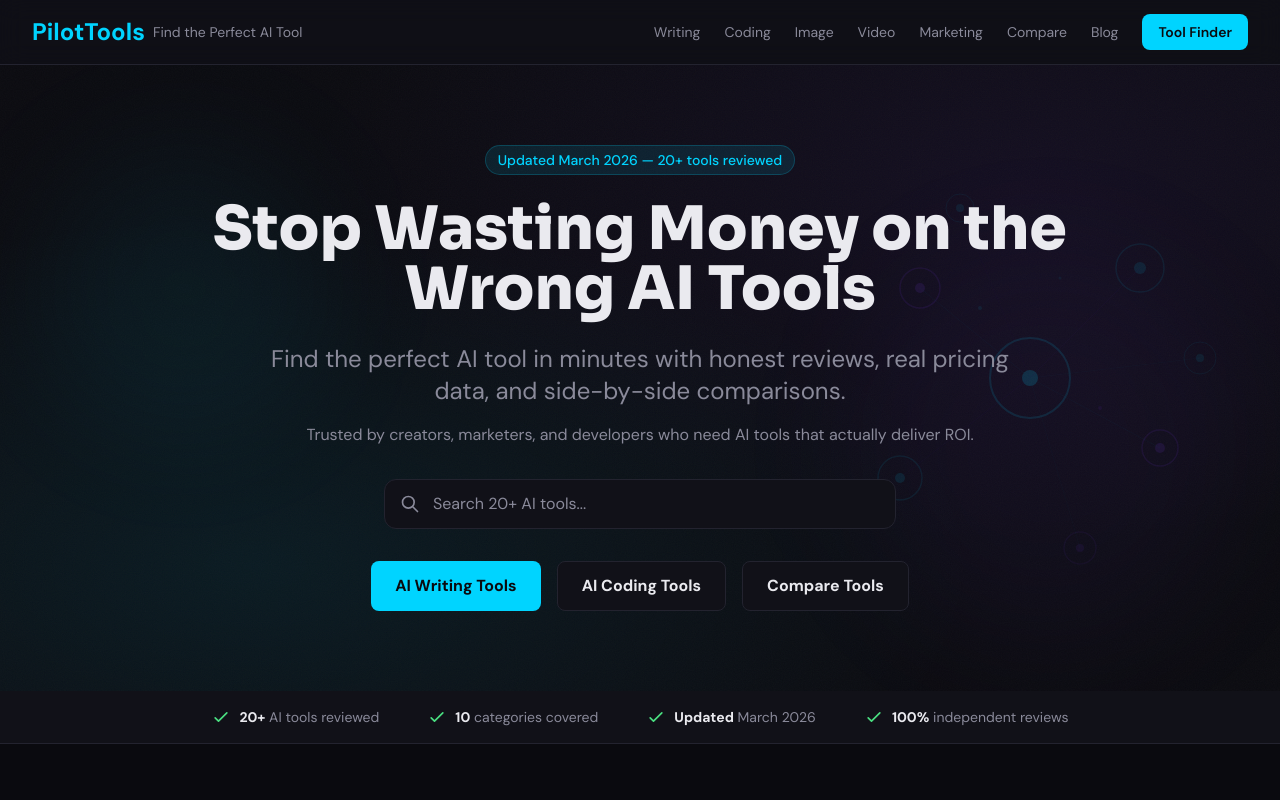
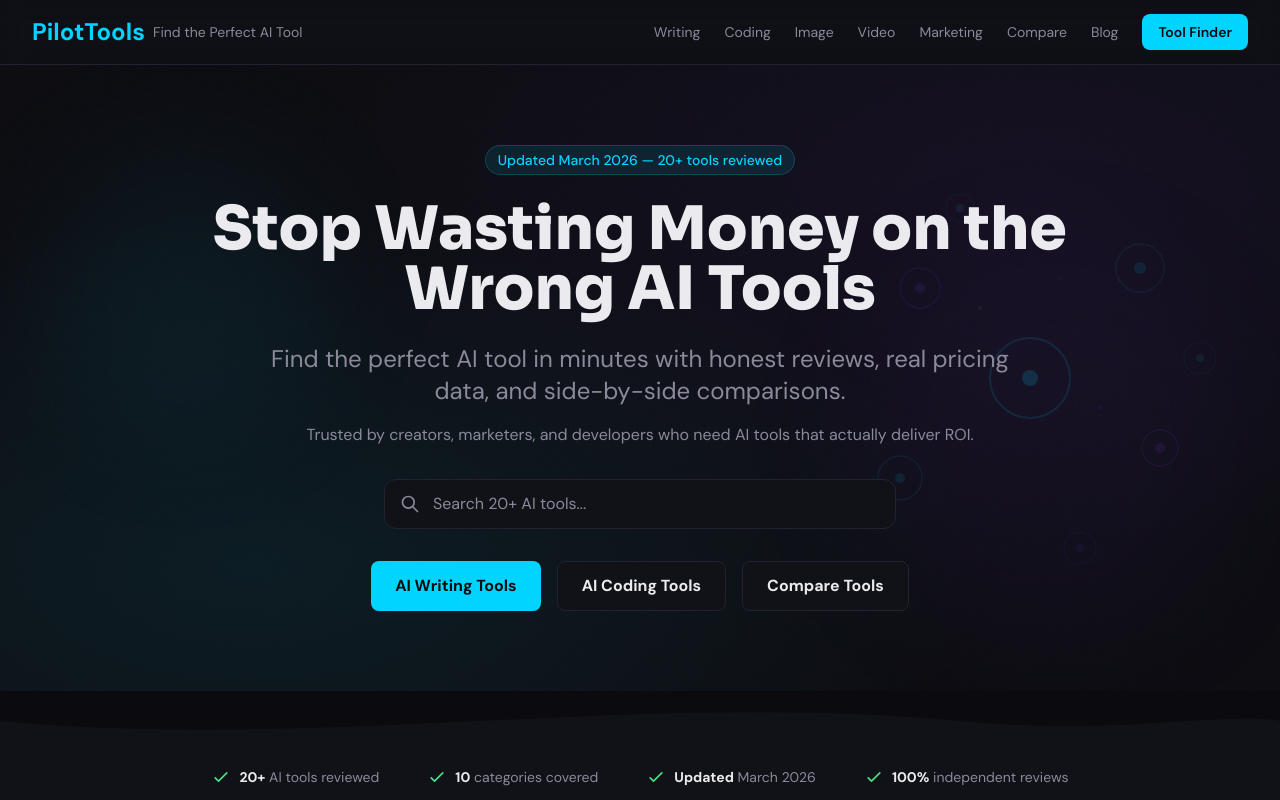
Before and after one commit to talhahbilal1-arch/social-media-empire, a Next.js app in the folder ai-tools-hub/: page / in a window 1280 px wide. Shown: the top 800 px of the page. Built offline with nearby package versions, Linux system fonts and the light colour scheme.

Commit message:
wip: ai-tools-hub/pages/index.js  17:56:12

```diff
--- a/ai-tools-hub/pages/index.js
+++ b/ai-tools-hub/pages/index.js
@@ -72,6 +72,8 @@
           </div>
         </div>
       </section>
+
+      <WaveDivider color="#111118" />
 
       {/* Social Proof Bar */}
       <section className="bg-dark-surface border-b border-dark-border">
```
